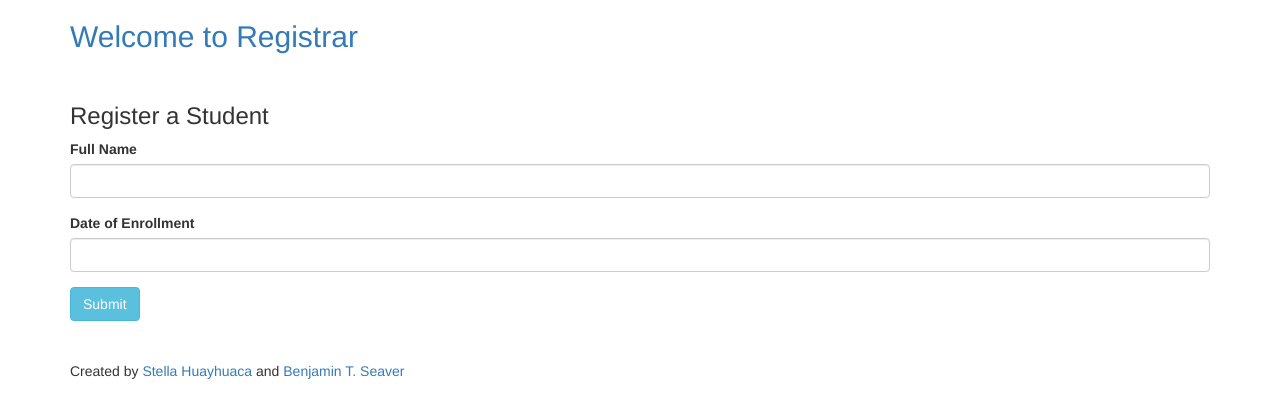
After one commit to bseaver/php4-registrar, a PHP site: template views/students.html.twig in a window 1280 px wide. The commit adds this page. Shown: the top 418 px of the page. Run offline with PHP 8.4, Linux system fonts and the light colour scheme; the template is opened without the code that fills it, so the values that code supplies are empty; some libraries are stand-ins or nearby versions.

Commit message:
Add twig page on home route (app/app.php, views/)

```diff
--- /dev/null
+++ b/views/base.html.twig
@@ -0,0 +1,26 @@
+<!DOCTYPE html>
+<html>
+<head>
+    <link rel='stylesheet' href='https://maxcdn.bootstrapcdn.com/bootstrap/3.3.1/css/bootstrap.min.css'>
+    <title>Registrar</title>
+</head>
+<body>
+    <div class='container'>
+        {% block header %}
+            <h2><a href='/'>Welcome to Registrar</a></h2>
+            <br>
+            <bt>
+        {% endblock %}
+
+        {% block page %}
+        {% endblock %}
+
+        {% block footer %}
+            <br>
+            <br>
+            <bt>
+            <footer>Created by <a href="https://github.com/uturunku1">Stella Huayhuaca</a> and <a href="https://github.com/bseaver">Benjamin T. Seaver</a></footer>
+        {% endblock %}
+    </div>
+</body>
+</html>
--- /dev/null
+++ b/views/students.html.twig
@@ -0,0 +1,59 @@
+{% extends 'base.html.twig' %}
+
+{% block page %}
+
+    <h3>Register a Student</h3>
+
+    <form action='/post/student' method='post'>
+
+        <div class='form-group'>
+            <label for='student_name'>Full Name</label>
+            <input required type='text' name='student_name' class='form-control'>
+        </div>
+
+        <div class='form-group'>
+            <label for='date_of_enrollment'>Date of Enrollment</label>
+            <input required type='text' name='date_of_enrollment' class='form-control'>
+        </div>
+
+        <button type='submit' class='btn btn-info'>Submit</button>
+    </form>
+
+    {% if students is not empty %}
+        <h3>List of Students</h3>
+        <br>
+
+        <table class="table table-striped">
+            <thead>
+                <th>Name</th>
+                <th>Date of Enrollment</th>
+                <th>Remove</th>
+                <th>Edit</th>
+                <th>Courses</th>
+            </thead>
+
+            <tbody>
+                {% for student in students %}
+                    <tr>
+                        <td>{{ student.getName }}</td>
+                        <td>{{ student.getDateOfEnrollment }}</td>
+                        <td>
+                            <form action='/get/student/{{ student.getId }}/edit' method='get'>
+                                <button type='submit' class='btn btn-xs btn-info'>Edit</button>
+                            </form>
+                        </td>
+                        <td>
+                            <form action='/delete/student/{{ student.getId }}' method='post'>
+                                <input name='_method' value='delete' hidden>
+                                <button type='submit' class='btn btn-xs btn-primary'>Remove</button>
+                            </form>
+                        </td>
+                        </td>
+                        <td>
+                        </td>
+                    </tr>
+                {% endfor %}
+            </tbody>
+        </table>
+    {% endif %}
+{% endblock %}
```
Also changed, not shown: app/app.php (+10 -7 lines).
